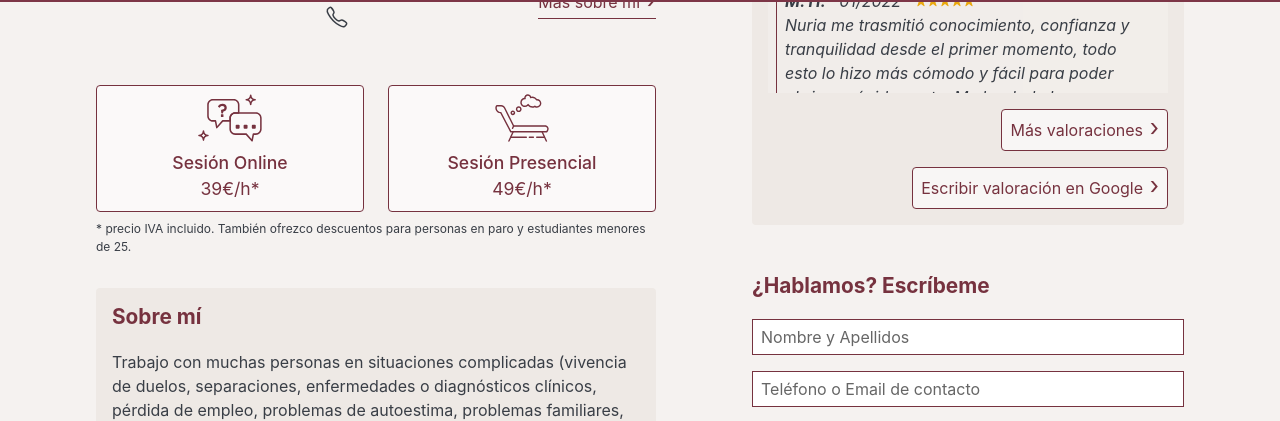
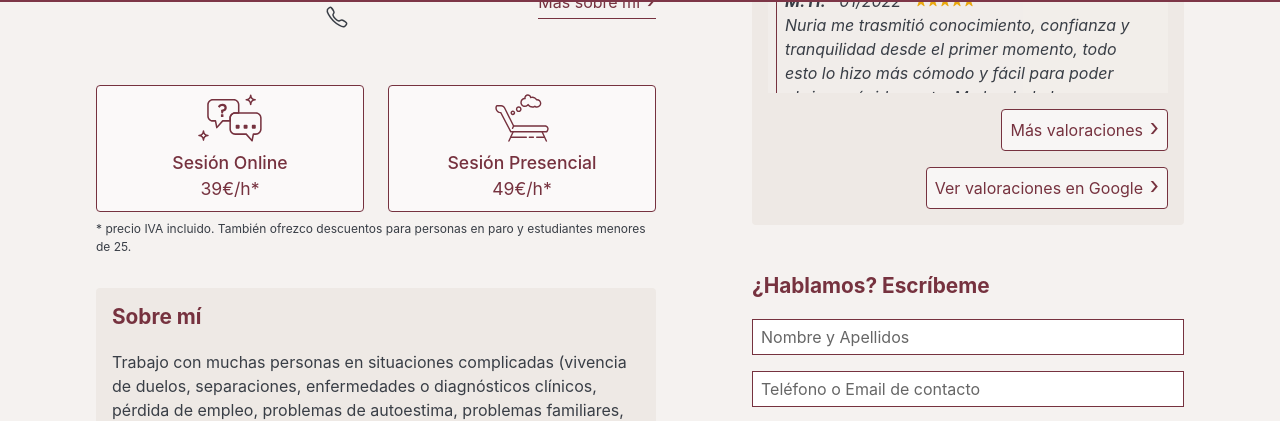
Before and after one commit to nurialeonsallent/nurialeon.com, a Jekyll site: the page built from index.html, in a window 1280 px wide and 900 px high, scrolled down 319 px. Shown: the part 82-503 px from the top of the window. Built offline with Jekyll 4.4.1, drawn with Linux system fonts in a browser that asks for light colours.

Commit message:
closes #7

```diff
--- a/index.html
+++ b/index.html
@@ -92,7 +92,7 @@
             </div>
             <div class="more">
                 <!-- <a class="action" href="opinion.html">Escribir Valoración</a> -->
-                <a class="action" href="https://g.page/r/Cbk285IdPtR5EAI/review" target="_blank" rel="noopener noreferrer">Escribir valoración en Google</a>
+                <a class="action" href="https://www.google.com/maps/place/N%C3%BAria+Le%C3%B3n+Psic%C3%B3loga/@41.4094687,2.1724459,17z/data=!4m7!3m6!1s0x12a4bd65612e1cbb:0x79d43e1d92f336b9!8m2!3d41.4094687!4d2.1746346!9m1!1b1" target="_blank" rel="noopener noreferrer">Ver valoraciones en Google</a>
                 <a class="action" href="https://trabeja.com/cat/p/nuria-leon-sallent#opinions" target="_blank" rel="noopener noreferrer">Más valoraciones</a>
             </div>
         </div>
```
